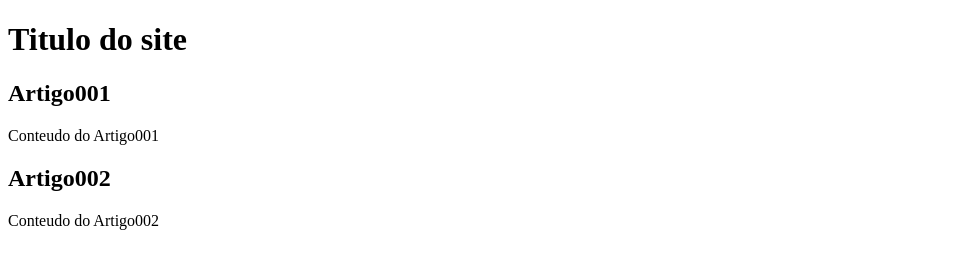
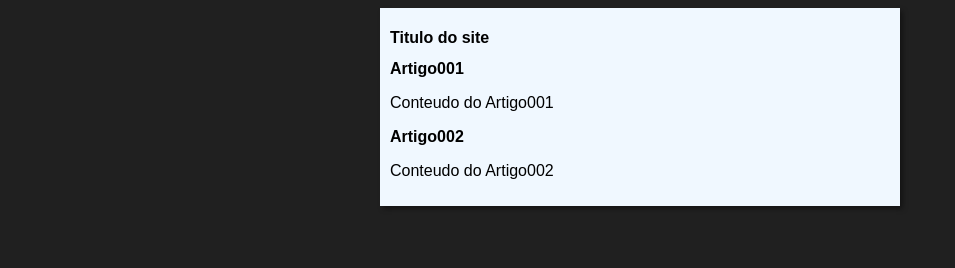
Before and after one commit to tgojlima/projeto-site, a plain HTML site: page index.html in a window 1280 px wide. Shown: the whole page, without its empty margins (0-955 px from the left). Drawn offline with Linux system fonts and the light colour scheme.

Commit message:
Iniciei o design

```diff
--- /dev/null
+++ b/estilos/style.css
@@ -0,0 +1,14 @@
+*{
+    font-family: Arial, Helvetica, sans-serif;
+    font-size: 16px;
+}
+body {
+    background-color: rgb(32, 32, 32);
+}
+main{
+    background-color: aliceblue;
+    width: 500px;
+    margin: auto;
+    padding: 10px;
+    box-shadow: 3px 3px 5px rgba(0, 0, 0, 0.39);
+}
--- a/index.html
+++ b/index.html
@@ -4,6 +4,7 @@
     <meta charset="UTF-8">
     <meta name="viewport" content="width=device-width, initial-scale=1.0">
     <title>Titulo do site </title>
+    <link rel="stylesheet" href="estilos/style.css">
 </head>
 <body>
     <main>
```
